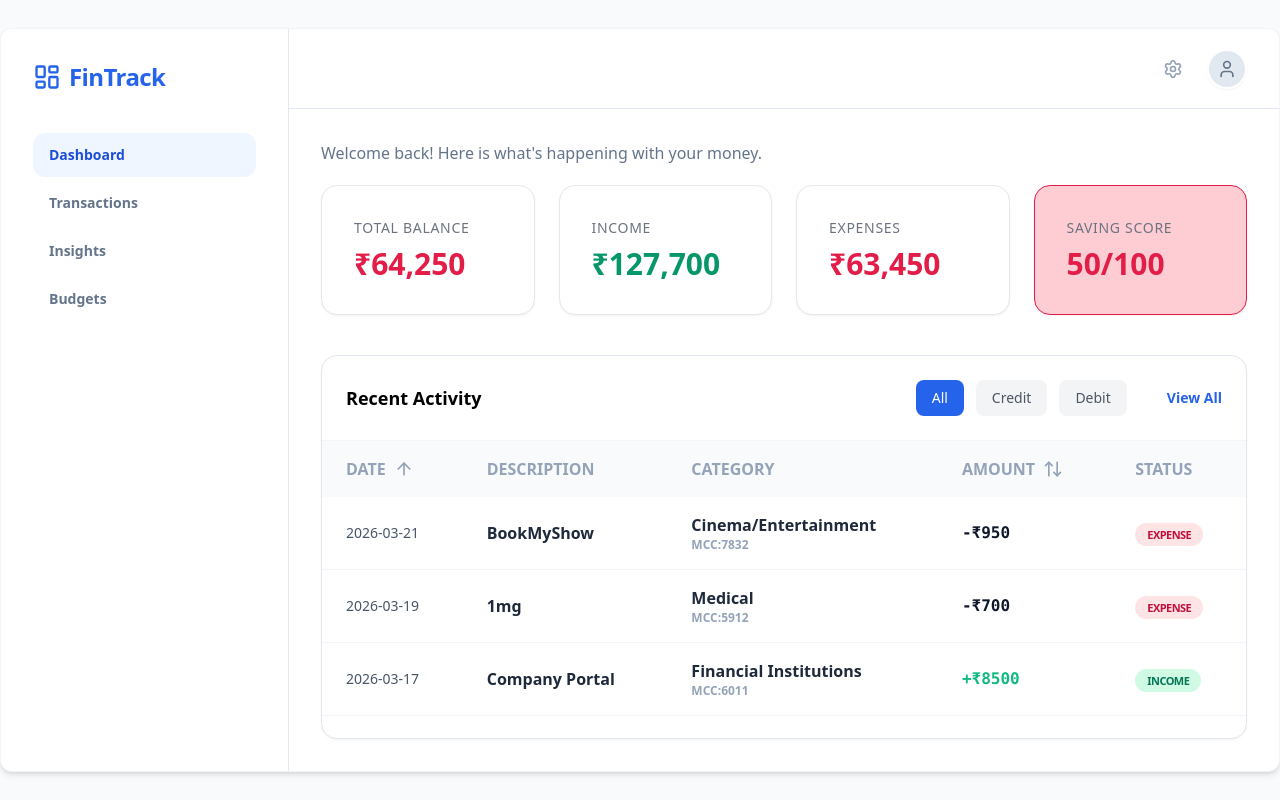
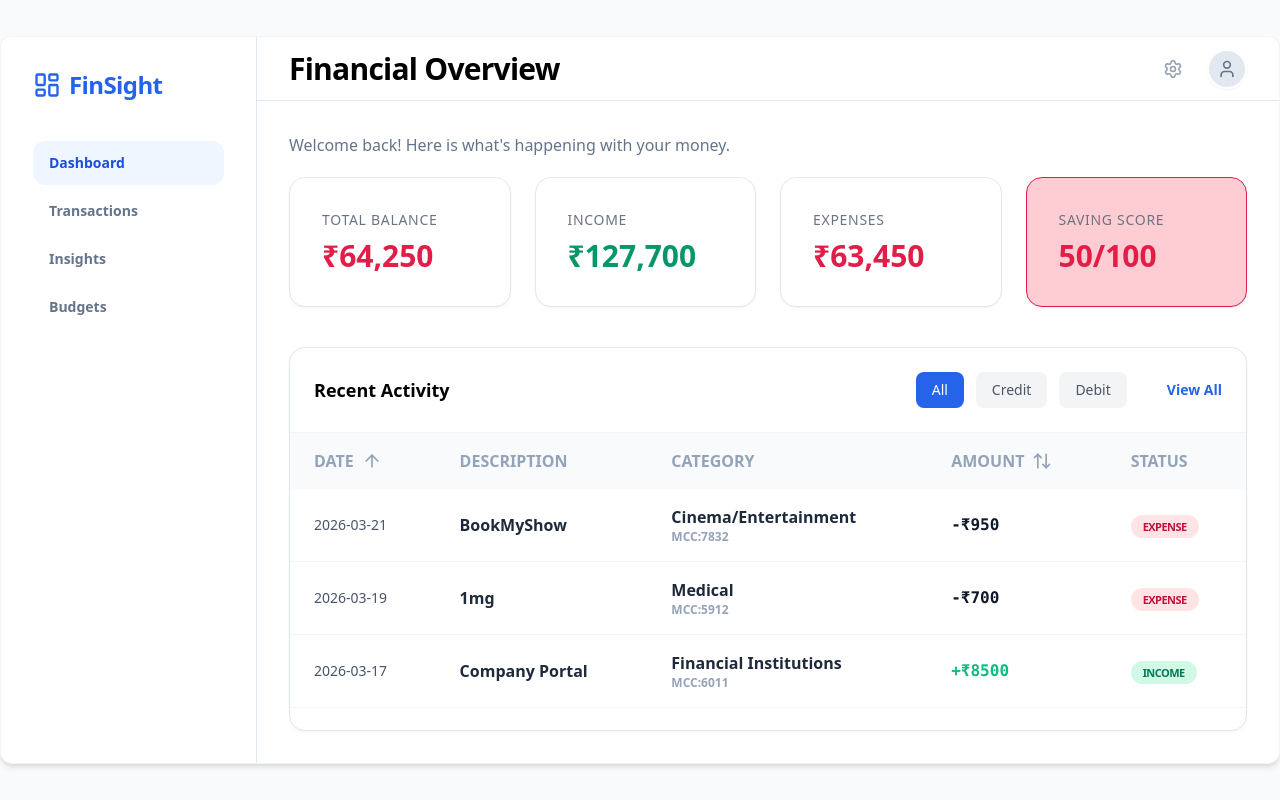
Before and after one commit to ayush2003somu/FinSight, a React (Vite) app: page / in a window 1280 px wide. Built offline with nearby package versions, Linux system fonts and the light colour scheme.

Commit message:
First Commit

```diff
--- a/index.html
+++ b/index.html
@@ -6,6 +6,7 @@
     <meta name="viewport" content="width=device-width, initial-scale=1.0" />
     <title>finance-dashboard</title>
   </head>
+  <body>
     <div id="root"></div>
     <script type="module" src="/src/main.jsx"></script>
   </body>
--- a/src/components/NavBar.jsx
+++ b/src/components/NavBar.jsx
@@ -2,8 +2,9 @@ import { Settings,User } from "lucide-react";
 {/* Navbar with "Real" Profile placeholder */}
     function NavBar(){
     return(
-        <header className="h-20 bg-white/80 backdrop-blur-md sticky top-0 border-b border-slate-200 px-8 flex items-center justify-between z-10">
+        <header className="h-16 bg-white/80 backdrop-blur-md sticky top-0 border-b border-slate-200 px-8 flex items-center justify-between z-10">
           {/* <button onClick={() => setIsSidebarOpen(!isSidebarOpen)} className="md:hidden">Menu</button> */}
+         <h1 className="text-3xl font-extrabold tracking-tight">Financial Overview</h1>
           <div className="flex items-center gap-6 ml-auto">
             <Settings className="text-slate-400 cursor-pointer hover:text-slate-600" size={20} />
             <div className="h-10 w-10 rounded-full bg-slate-200 flex items-center justify-center border-2 border-white shadow-sm">
--- a/src/components/SideBar.jsx
+++ b/src/components/SideBar.jsx
@@ -3,11 +3,11 @@ function SideBar(){
     // const [isSidebarOpen, setIsSidebarOpen] = useState(true);
     const isSidebarOpen = true;
     return(
-    <aside className={`bg-white w-72 border-r border-slate-200 transition-transform ${isSidebarOpen ? 'translate-x-0' : '-translate-x-full'} md:translate-x-0`}>
+    <aside className={`bg-white w-64 border-r border-slate-200 transition-transform ${isSidebarOpen ? 'translate-x-0' : '-translate-x-full'} md:translate-x-0`}>
         <div className="p-8">
           <div className="flex items-center gap-2 text-blue-600 mb-10">
             <LayoutDashboard size={28} />
-            <span className="text-2xl font-black tracking-tight">FinTrack</span>
+            <span className="text-2xl font-black tracking-tight">FinSight</span>
           </div>
 
           <nav className="space-y-1">
```
